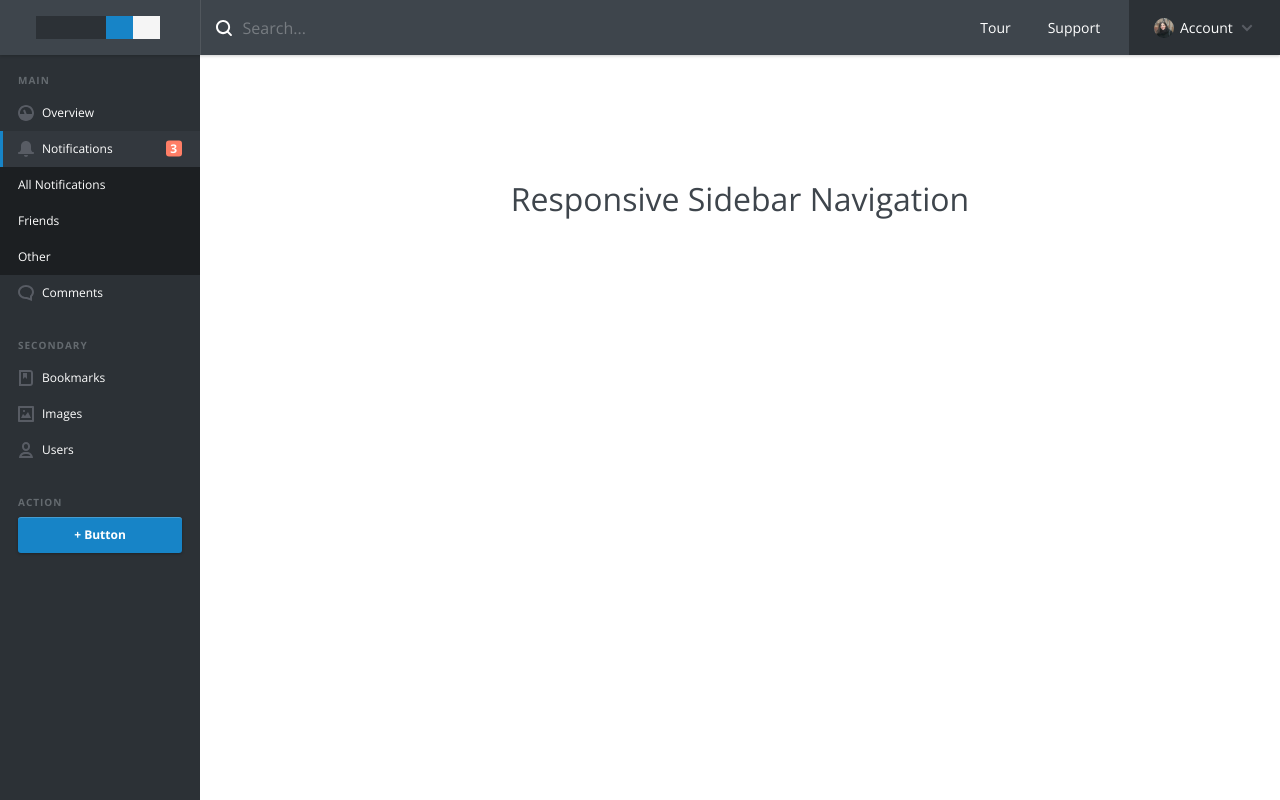
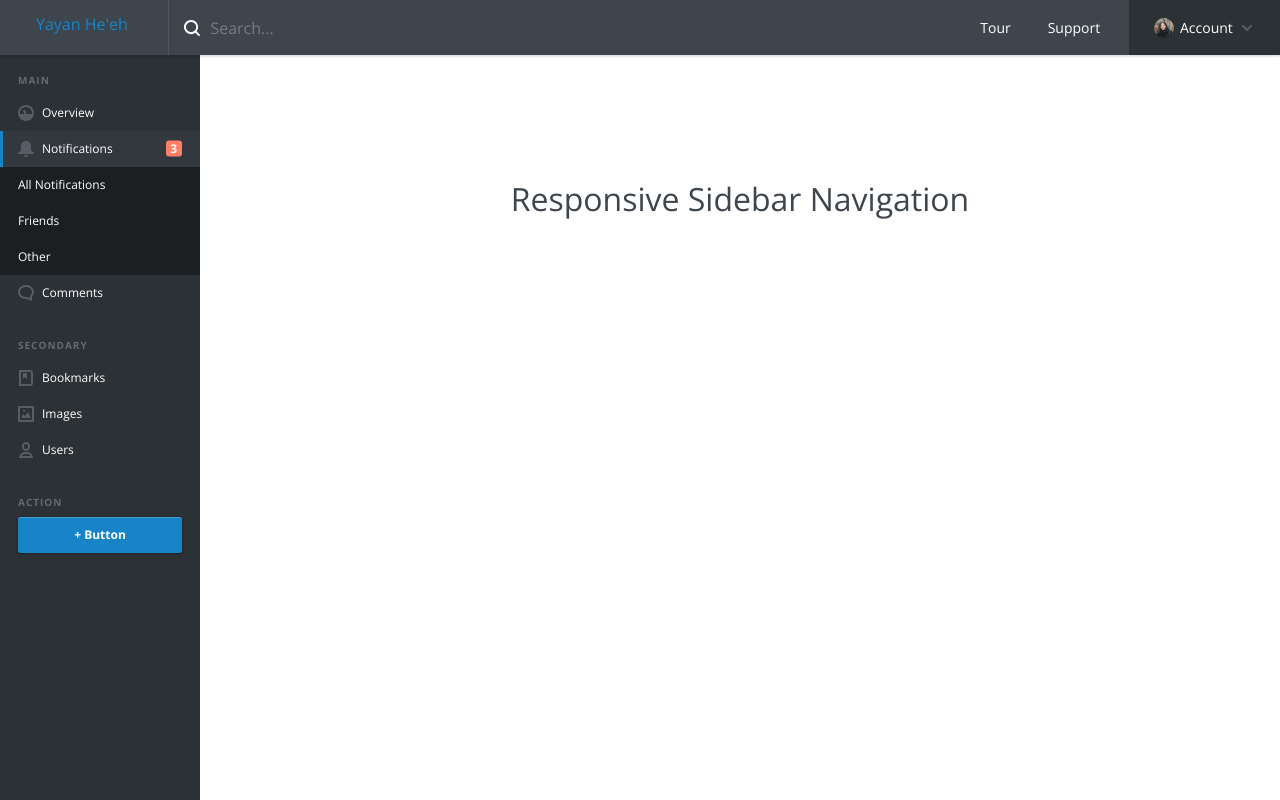
Before and after one commit to yayanheeh/theme, a plain HTML site: page responsivesidebar/index.html in a window 1280 px wide. Drawn offline with nearby package versions, Linux system fonts and the light colour scheme.

Commit message:
Update index.html

```diff
--- a/responsivesidebar/index.html
+++ b/responsivesidebar/index.html
@@ -14,7 +14,7 @@
 </head>
 <body>
 	<header class="cd-main-header">
-		<a href="#0" class="cd-logo"><img src="img/cd-logo.svg" alt="Logo"></a>
+		<a href="#0" class="cd-logo"><b>Yayan He'eh</b></a>
 
 		<div class="cd-search is-hidden">
 			<form action="#0">
```
